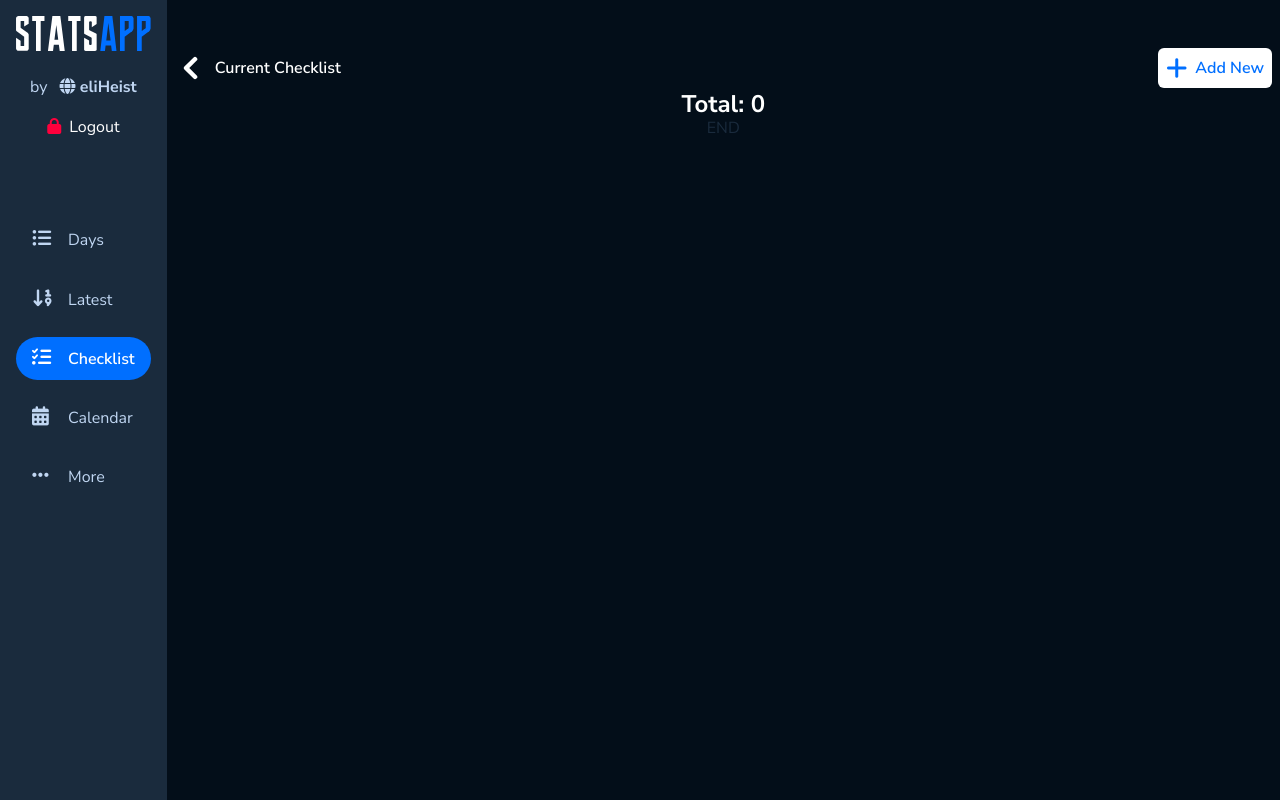
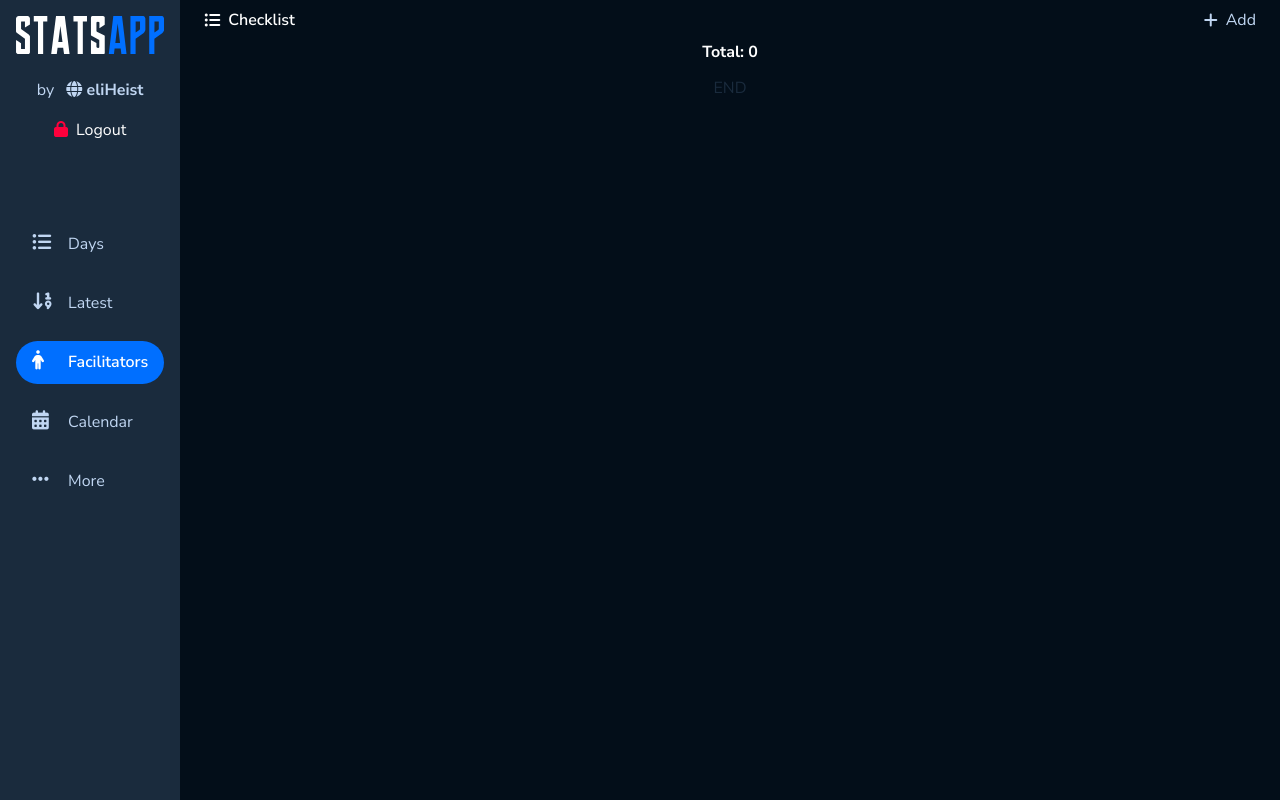
Before and after one commit to eliHeist/morphstats, a Django app: page /facilitators/ in a window 1280 px wide. Run offline with Django 4.2, Linux system fonts and the light colour scheme; the visitor is signed in with stand-in values (Sample User, id 1); data that the repository does not hold is empty; some libraries are stand-ins or nearby versions.

Commit message:
finished calendar on moremenu

```diff
--- a/App/templates/App/facilitators/list.html
+++ b/App/templates/App/facilitators/list.html
@@ -3,40 +3,42 @@
 
 {% block slot %}
 
-<section class=" pt-12">
-    <img class="logo mx-auto pb-8" src="{% static 'assets/logo.png' %}" alt="App logo">
+<section class="px-2">
+    <img class="logo mx-auto my-8" src="{% static 'assets/logo.png' %}" alt="App logo">
 
-    <div class="grid grid-flow-col justify-between">
+    <div class="flex justify-between">
+        {% if request.user.is_authenticated %}
         <a href="{% url 'App:facilitator-checklist' %}"
-            class="grid grid-flow-col content-center gap-2 p-2 text-white font-semibold">
-            <svg xmlns="http://www.w3.org/2000/svg" width="24.042" height="24.042" viewBox="0 0 24.042 24.042">
-                <path id="Union_2" data-name="Union 2"
-                    d="M2,17a2,2,0,0,1-2-2V2A2,2,0,0,1,2,0h.435a2,2,0,0,1,2,2V12.565H15a2,2,0,0,1,2,2V15a2,2,0,0,1-2,2Z"
-                    transform="translate(12.021) rotate(45)" fill="#fff" />
-            </svg>
-            <span>Current Checklist</span>
+            class="flex items-center gap-2 p-2 text-white font-semibold">
+            <i class="fas fa-list-ul"></i>
+            <span>Checklist</span>
         </a>
 
-        {% if request.user.is_authenticated %}
-        <a href="{% url 'App:facilitator-create' %}"
-            class="grid grid-flow-col content-center gap-2 p-2 bg-white font-semibold rounded-md">
-            <i class="fas fa-plus text-2xl text-primary"></i>
-            <span class="text-primary">Add New</span>
+        <a href="{% url 'App:facilitator-create' %}" class="flex items-center gap-2 px-2 py-1 rounded-md">
+            <i class="fas fa-plus"></i>
+            <span>Add</span>
         </a>
         {% endif %}
 
     </div>
 
-    <h2 class="text-2xl font-bold text-center text-white">Total: {{ facilitators.count }}</h2>
-    <ol class="grid gap-4 list-decimal">
+    <h2 class="font-bold text-center text-white">Total: {{ facilitators.count }}</h2>
+    <ol class="grid gap-2 sm:grid-cols-2 mt-4">
 
         {% for f in facilitators %}
-        <li class="font-semibold">
+        <li class="">
             <div class="flex justify-between items-center">
                 <a>{{ f.name }}</a>
-                <a href="{% url 'App:facilitator-update' f.pk %}">
-                    <i class="fas fa-edit text-light"></i>
-                </a>
+                <div class="flex gap-4 items-center">
+                    <a href="{% url 'App:facilitator-detail' f.pk %}">
+                        <i class="far fa-eye text-sky-700"></i>
+                    </a>
+                    {% if request.user.is_superuser %}
+                    <a href="{% url 'App:facilitator-update' f.pk %}">
+                        <i class="fas fa-edit text-amber-700"></i>
+                    </a>
+                    {% endif %}
+                </div>
             </div>
         </li>
         {% endfor %}
--- a/App/urls.py
+++ b/App/urls.py
@@ -1,6 +1,6 @@
 from django.urls import path
 
-from App.views import AccessDeniedView, FacilitatorChecklistView, FacilitatorCreateView, FacilitatorListView, FacilitatorUpdateView, LatestStatDetailView, MoreMenuView, RegisterDayView, StatDetailView, StatListView
+from App.views import AccessDeniedView, FacilitatorChecklistView, FacilitatorCreateView, FacilitatorDetailView, FacilitatorListView, FacilitatorUpdateView, LatestStatDetailView, MoreMenuView, RegisterDayView, StatDetailView, StatListView
 
 app_name = "App"
 
@@ -10,6 +10,7 @@ urlpatterns = [
     path('stats/latest/', LatestStatDetailView.as_view(), name='latest-stat'),
     path('newday/', RegisterDayView.as_view(), name='register-day'),
     path('facilitators/', FacilitatorListView.as_view(), name="facilitator-list"),
+    path('facilitators/<int:pk>/', FacilitatorDetailView.as_view(), name="facilitator-detail"),
     path('facilitators/<int:pk>/update/', FacilitatorUpdateView.as_view(), name="facilitator-update"),
     path('facilitators/create/', FacilitatorCreateView.as_view(), name="facilitator-create"),
     path('facilitators/checklist/', FacilitatorChecklistView.as_view(), name='facilitator-checklist'),
--- a/App/views.py
+++ b/App/views.py
@@ -112,7 +112,7 @@ class MoreMenuView(View):
         today = date.today()
         current_year = timezone.now().year
 
-        days = Stat.objects.filter(date__year=current_year)
+        days = Stat.objects.filter(date__year=current_year).order_by('-date')
         # services = Service.objects.filter()
 
         highest_attendance = 0
@@ -151,6 +151,31 @@ class MoreMenuView(View):
             total_visitors += visitors
             total_salvations += salvations
 
+        calendar = None
+        facilitators = None
+        if request.user.is_authenticated:
+            # ITEM: [data1,data2, ...]
+            class StatPair():
+                def __init__(self,stat=None,data=[]) -> None:
+                    self.stat = stat
+                    self.data = data
+
+            calendar = []
+            facilitators = Facilitator.objects.filter(active=True)
+            for stat in days:
+                pair = StatPair(stat, [])
+                print(pair.data)
+                for facilitator in facilitators:
+                    if facilitator in stat.facilitators():
+                        pair.data.append(True)
+                    else:
+                        pair.data.append(False)
+                print(pair.data)
+                    # print(f'{pair.stat} - {facilitator}')
+                calendar.append(pair)
+                # print(f'{pair.stat} - {pair.data}')
+            # print(calendar)
+
         template_name = "App/moremenu.html"
         context = {
             'year': today.year,
@@ -161,6 +186,8 @@ class MoreMenuView(View):
             'highest_salvations_day': highest_salvations_day,
             'total_visitors': total_visitors,
             'total_salvations': total_salvations,
+            'calendar': calendar,
+            'facilitators': facilitators,
         }
         return render(request, template_name, context)
 
@@ -184,9 +211,27 @@ class GeneralStatsView(View):
         return render(request, template_name, context)
 
 class FacilitatorDetailView(View):
-    def get(self, request, *args, **kwargs):
-        template_name = 'App/facilitators/facilitator-calendar.html.html'
-        stats = Stat.objects.all()
-        facilitators = Facilitator.objects.all()
-        context = {}
+    class PairSet():
+        def __init__(self, stat=None, status=None) -> None:
+            self.stat = stat
+            self.status = status
+
+    def get(self, request, pk, *args, **kwargs):
+        template_name = 'App/facilitators/facilitator-calendar.html'
+        stats = Stat.objects.all().order_by('-date')
+        facilitator = Facilitator.objects.get(pk=pk)
+        main_list = []
+        for stat in stats:
+            mini_list = self.PairSet(stat)
+            if facilitator in stat.facilitators():
+                mini_list.status = True
+            else:
+                mini_list.status = False
+            main_list.append(mini_list)
+
+
+        context = {
+            'facilitator': facilitator,
+            'list': main_list,
+        }
         return render(request, template_name, context)
--- a/static/public/dist/bundle.css
+++ b/static/public/dist/bundle.css
@@ -1667,6 +1746,9 @@ form button:hover {
   .sm\:grid {
     display: grid;
   }
+  .sm\:grid-cols-2 {
+    grid-template-columns: repeat(2, minmax(0, 1fr));
+  }
   .sm\:bg-transparent {
     background-color: transparent;
   }
--- a/templates/app_components/footer.html
+++ b/templates/app_components/footer.html
@@ -29,11 +29,11 @@
             </div>
             <span>Latest</span>
         </a>
-        <a href="{% url 'App:facilitator-checklist' %}" class="link facilitators-link">
+        <a href="{% url 'App:facilitator-list' %}" class="link facilitators-link">
             <div class="circle-outer">
-                <div class="circle-inner"><i class="img fas fa-list-check"></i></div>
+                <div class="circle-inner"><i class="img fas fa-person"></i></div>
             </div>
-            <span>Checklist</span>
+            <span>Facilitators</span>
         </a>
         <a href="{% url 'events:calendar' %}" class="link calendar-link">
             <div class="circle-outer">
```
Also changed, not shown: other parts of static/public/dist/bundle.css (+79 -0 lines), App/templates/App/facilitators/facilitator-calendar.html (+32 -0 lines), App/templates/App/facilitators/facilitator-checklist.html (+3 -12 lines), App/templates/App/moremenu.html (+30 -0 lines).
